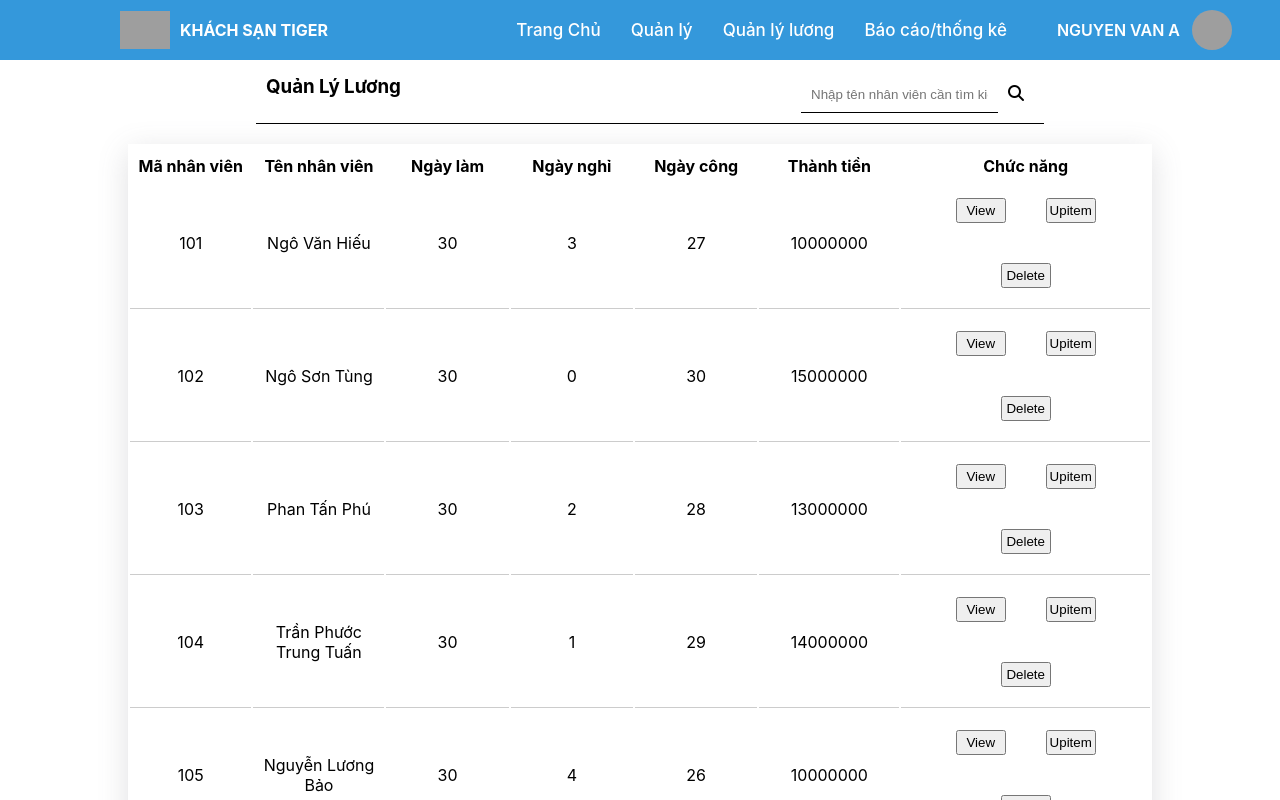
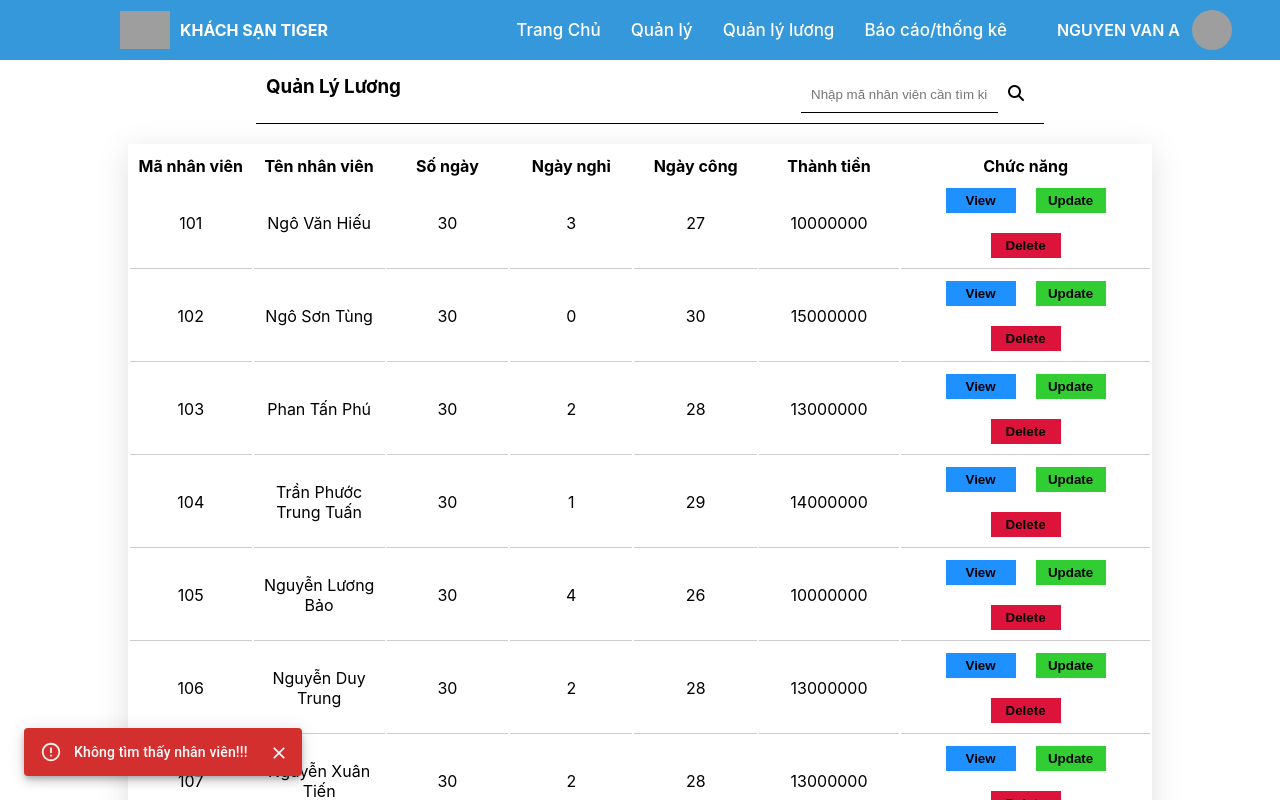
Before and after one commit to NgoSonTungDev/Project_three, a React (Create React App) app: page /salary-management in a window 1280 px wide. Both pictures are taken after a click on the icon 1016 px from the left and 93 px from the top of the page. Shown: the top 800 px of the page. Built offline with nearby package versions, Linux system fonts and the light colour scheme; grey boxes are pictures that could not be loaded.

Commit message:
done quan li luong

```diff
--- a/src/pages/QlLuong/QlLuong.jsx
+++ b/src/pages/QlLuong/QlLuong.jsx
@@ -1,5 +1,8 @@
 import React, { useState } from "react";
 import Navbar from "../../components/Navbar/Navbar";
+import Stack from "@mui/material/Stack";
+import Snackbar from "@mui/material/Snackbar";
+import MuiAlert from "@mui/material/Alert";
 import "./QlLuong.scss";
 
 const dataQLluong = [
@@ -46,7 +49,8 @@ const dataQLluong = [
   {
     mnv: 105,
     name: "Nguyễn Lương Bảo",
-    image: "https://icdn.dantri.com.vn/thumb_w/640/2019/03/04/hot-girl-viet-ru-nhau-tung-loat-anh-bikini-nong-bong-19-1551714677239.jpg",
+    image:
+      "https://icdn.dantri.com.vn/thumb_w/640/2019/03/04/hot-girl-viet-ru-nhau-tung-loat-anh-bikini-nong-bong-19-1551714677239.jpg",
     daywork: 30,
     dayoff: 4,
     day: 26,
@@ -84,9 +88,19 @@ const dataQLluong = [
   },
 ];
 
+const Alert = React.forwardRef(function Alert(props, ref) {
+  return <MuiAlert elevation={6} ref={ref} variant="filled" {...props} />;
+});
+
 const Qlluong = () => {
+  const [search, setSearch] = useState("");
   const [data, setData] = useState([]);
+  const [open, setOpen] = useState(false);
+  const [story, setStory] = useState("");
+  const [mesege, setMesege] = useState("");
+
   var box = document.querySelector(".qlluong-modal");
+  var update = document.querySelector(".btn-update");
 
   const clickbox = () => {
     box.style.display = "block";
@@ -94,6 +108,51 @@ const Qlluong = () => {
 
   const handleClose = () => {
     box.style.display = "none";
+  };
+
+  const handleSearch = () => {
+    setSearch("");
+    if (dataQLluong.find((item) => item.mnv == search)) {
+      box.style.display = "block";
+      setData(dataQLluong.find((item) => item.mnv == search));
+    } else {
+      setMesege("Không tìm thấy nhân viên!!!");
+      setStory("error");
+      handleClick();
+    }
+  };
+
+  const handleClick = () => {
+    setOpen(true);
+  };
+
+  const handleCloseDelete = (event, reason) => {
+    if (reason === "clickaway") {
+      return;
+    }
+
+    setOpen(false);
+  };
+
+  const handleClickDelete = () => {
+    handleClick();
+    setMesege("Delete successfully!!!");
+    setStory("success");
+  };
+
+  const handleClickUpdateClose = () => {
+    update.style.display = "none";
+  };
+
+  const handleClickUpdate = () => {
+    update.style.display = "block";
+  };
+
+  const hamdleCloseUpdate = () => {
+    handleClick();
+    setMesege("Update successfully!!!");
+    setStory("success");
+    handleClose();
   };
 
   return (
@@ -105,11 +164,18 @@ const Qlluong = () => {
           <h3 className="qlluong-title">Quản Lý Lương</h3>
           <div className="qlluong-search">
             <input
+              value={search}
+              onChange={(e) => {
+                setSearch(e.target.value);
+              }}
               type="text"
               className="qlluong-input"
-              placeholder="Nhập tên nhân viên cần tìm kiếm ......"
+              placeholder="Nhập mã nhân viên cần tìm kiếm ......"
             />
-            <i class="fa-solid fa-magnifying-glass qlluong-icon"></i>
+            <i
+              class="fa-solid fa-magnifying-glass qlluong-icon"
+              onClick={handleSearch}
+            ></i>
           </div>
         </div>
 
@@ -118,7 +184,7 @@ const Qlluong = () => {
             <tr>
               <th>Mã nhân viên</th>
               <th>Tên nhân viên</th>
-              <th>Ngày làm</th>
+              <th>Số ngày</th>
               <th>Ngày nghỉ</th>
               <th>Ngày công</th>
               <th>Thành tiền</th>
@@ -133,12 +199,25 @@ const Qlluong = () => {
                 <td>{item.day}</td>
                 <td>{item.price}</td>
                 <td className="function-table-qlluong">
-                  <button onClick={()=>{
-                    setData(item);
-                    clickbox()
-                  }}>View</button>
-                  <button>Upitem</button>
-                  <button>Delete</button>
+                  <button
+                    onClick={() => {
+                      setData(item);
+                      clickbox();
+                      handleClickUpdateClose();
+                    }}
+                  >
+                    View
+                  </button>
+                  <button
+                    onClick={() => {
+                      setData(item);
+                      clickbox();
+                      handleClickUpdate();
+                    }}
+                  >
+                    Update
+                  </button>
+                  <button onClick={handleClickDelete}>Delete</button>
                 </td>
               </tr>
               // <QlluongTable dataTable={item} />
@@ -157,25 +236,38 @@ const Qlluong = () => {
 
             <div className="qlluong-content">
               <div className="qlluong-content-img">
-                <img
-                  src={data.image}
-                  alt=""
-                />
+                <img src={data.image} alt="" />
               </div>
 
               <div className="qlluong-content-information">
                 <div className="qlluong-content-detail">
-                  <p>Mã nhân viên:</p>
-                  <p>Tên nhân viên: </p>
-                  <p>Ngày làm:</p>
-                  <p>Ngày nghỉ:</p>
-                  <p>Ngày công:</p>
-                  <p>Thành tiền:</p>
+                  <p>Mã nhân viên: {data.mnv}</p>
+                  <p>Tên nhân viên: {data.name}</p>
+                  <p>Số ngày: {data.daywork}</p>
+                  <p>Ngày nghỉ: {data.dayoff}</p>
+                  <p>Ngày công: {data.day}</p>
+                  <p>Thành tiền: {data.price}</p>
                 </div>
+
+                <button className="btn-update" onClick={hamdleCloseUpdate}>
+                  Cập nhật
+                </button>
               </div>
             </div>
           </div>
         </div>
+
+        <Stack spacing={10} sx={{ width: "100%" }}>
+          <Snackbar open={open} autoHideDuration={1000} onClose={handleClose}>
+            <Alert
+              onClose={handleCloseDelete}
+              severity={story}
+              sx={{ width: "100%" }}
+            >
+              {mesege}
+            </Alert>
+          </Snackbar>
+        </Stack>
       </div>
     </div>
   );
--- a/src/pages/QlLuong/QlLuong.scss
+++ b/src/pages/QlLuong/QlLuong.scss
@@ -62,11 +62,32 @@
           // background-color: antiquewhite;
 
           button {
-            // margin-left: 70px;
-            // padding: 5px;
-            width: 50px;
+            cursor: pointer;
+            width: 70px;
             height: 25px;
-            margin: 20px;
+            margin: 10px;
+            border: none;
+            outline: none;
+            font-weight: 550;
+
+            &:hover {
+              color: #ccc;
+              transform: scale(1.1);
+              transition: 100ms;
+            }
+
+            &:nth-child(1) {
+              background-color: #1E90FF;
+            }
+
+            &:nth-child(2) {
+              background-color: #32CD32;
+            }
+
+            &:nth-child(3) {
+              background-color: #DC143C;
+            }
+
           }
         }
       }
@@ -133,6 +154,17 @@
           padding: 15px 10px;
         }
       }
+
+      .btn-update {
+        background-color: #4caf50; /* Green */
+        border: none;
+        color: white;
+        padding: 10px 25px;
+        text-align: center;
+        text-decoration: none;
+        margin-left: 50px;
+        cursor: pointer;
+      }
     }
   }
 }
```
